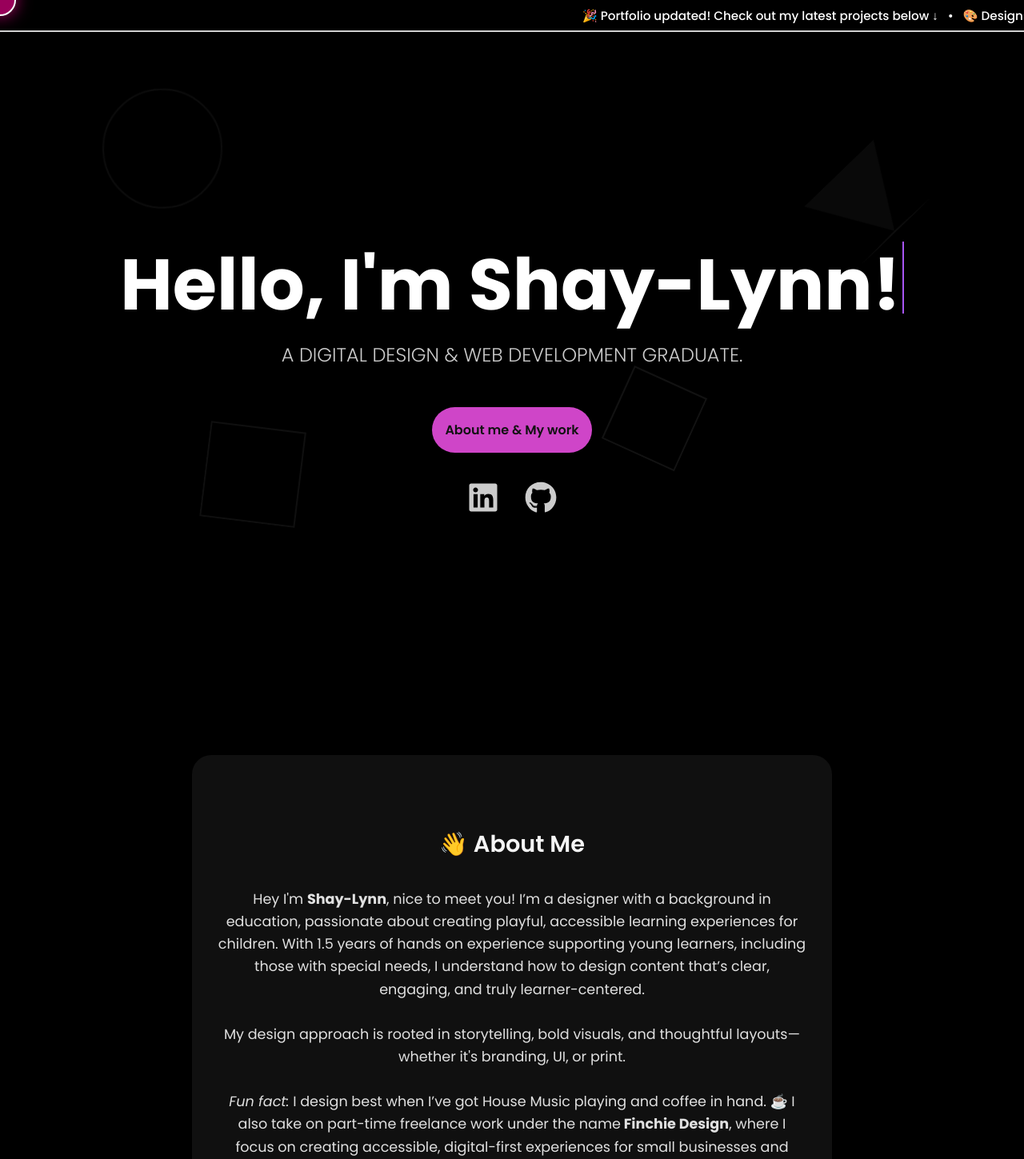
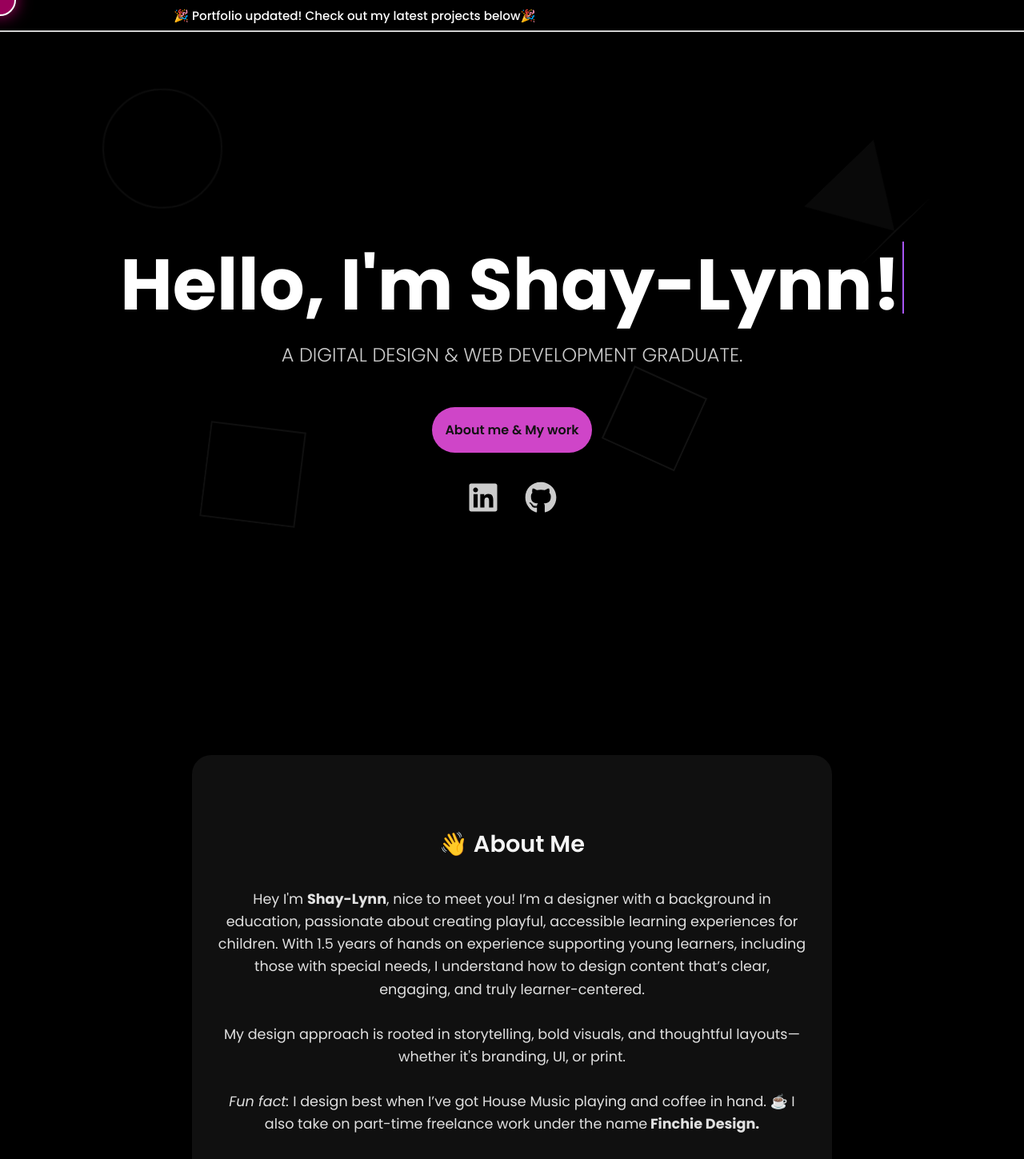
Before and after one commit to ShayLynnjpg/myportfolio, a React (Vite) app: page / in a window 1280 px wide. Shown: the top 1449 px of the page at 80% size. Built offline with nearby package versions, Linux system fonts and the light colour scheme; the HTML template or start-up script is replaced by a standard one.

Commit message:
Update App.jsx

```diff
--- a/src/App.jsx
+++ b/src/App.jsx
@@ -1,6 +1,6 @@
 import React, { useEffect, useState } from "react";
 import "./App.css";
-import { FaLinkedin, FaGithub, FaBehance } from "react-icons/fa";
+import { FaLinkedin, FaGithub } from "react-icons/fa";
 import bannerImg from "./assets/banneerrr.jpg";
 import businessImg from "./assets/business cards template examples.png";
 import stickerpartyImg from "./assets/stickerparty.png";
@@ -225,10 +225,8 @@ export default function App() {
         <div className="announcement-banner">
           <div className="announcement-text">
             <span>
-              🎉 Portfolio updated! Check out my latest projects below ↓ &nbsp;
-              • &nbsp; 🎨 Designs for print, web, and motion graphics &nbsp; •
-              &nbsp; 🖥️ My other new website Finchie Design is now live —
-              Explore our latest creative work and services!
+              🎉 Portfolio updated! Check out my latest projects below🎉 &nbsp;
+              &nbsp;
             </span>
           </div>
         </div>
@@ -281,9 +279,7 @@ export default function App() {
           <em>Fun fact:</em> I design best when I’ve got House Music playing and
           coffee in hand. ☕ I also take on part-time freelance work under the
           name
-          <strong> Finchie Design</strong>, where I focus on creating
-          accessible, digital-first experiences for small businesses and
-          passion-led projects. Wesite: https://finchiedesign.co.uk/
+          <strong> Finchie Design.</strong>
         </p>
 
         <a
```
